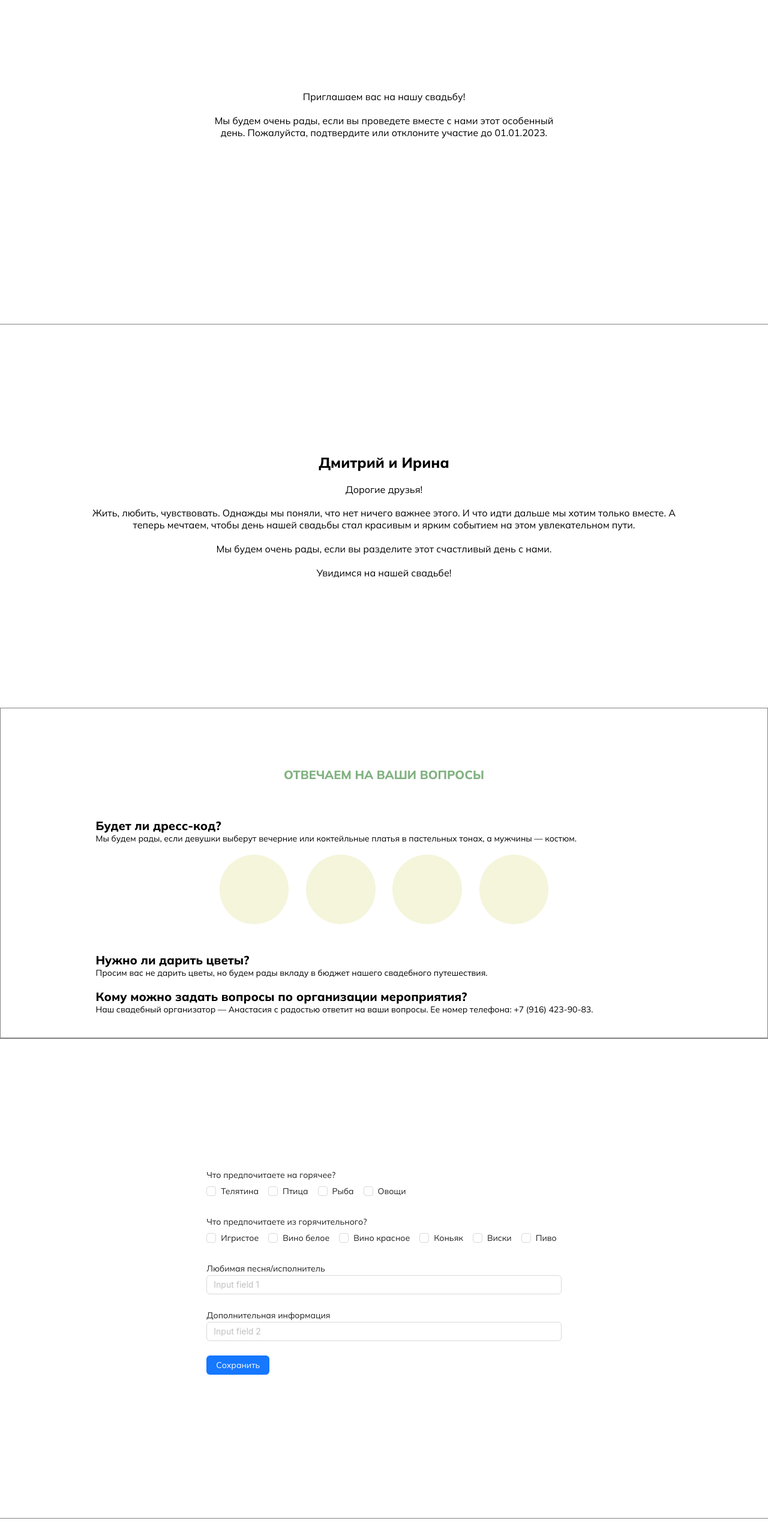
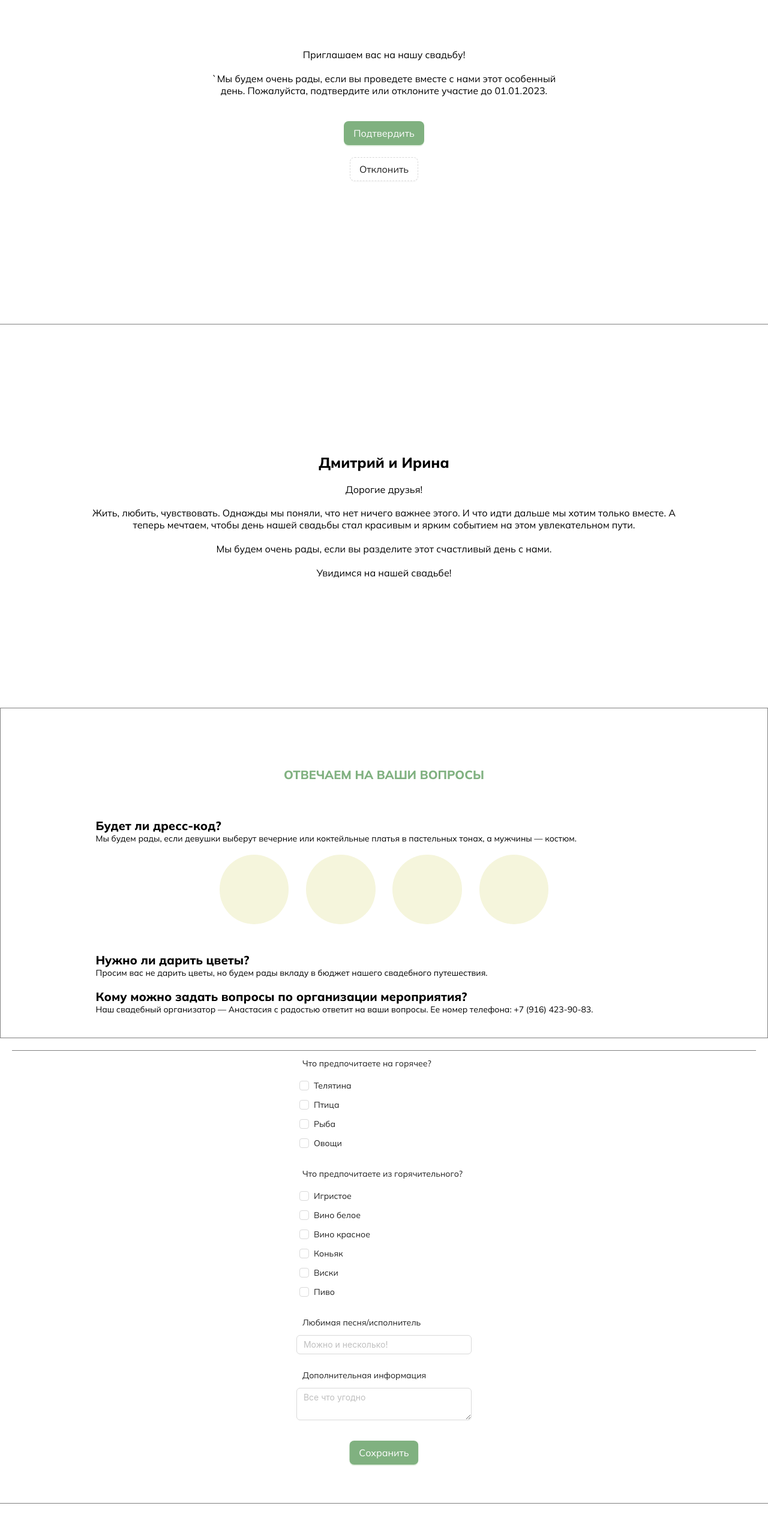
Before and after one commit to kdv267/-wedding-frontend, a React (Create React App) app: page /1 in a window 1280 px wide. Shown: the part 960-3526 px from the top of the page at 60% size. Built offline with nearby package versions, Linux system fonts and the light colour scheme; no server answers.

Commit message:
fix style form

```diff
--- a/src/components/form/Form.jsx
+++ b/src/components/form/Form.jsx
@@ -1,17 +1,17 @@
+/* eslint-disable object-curly-newline */
 import React, { useEffect } from 'react';
-import {
-  Form, Checkbox, Button, Input, notification,
-} from 'antd';
+import { Form, Checkbox, Button, Input, notification } from 'antd';
 import axios from 'axios';
 import { useParams } from 'react-router-dom';
 import styles from './Form.module.scss';
 
 const filterData = (data) => {
-  const {
-    drink, food, music, comment,
-  } = data;
+  const { drink, food, music, comment } = data;
   return {
-    drink, food, music, comment,
+    drink,
+    food,
+    music,
+    comment,
   };
 };
 
@@ -53,44 +53,68 @@ export default function MyForm({ formRef }) {
   };
 
   return (
-    <div
-      className={styles.myForm}
-      ref={formRef}
-    >
+    <div className={styles.myForm} ref={formRef}>
       <Form form={form} name="myForm" layout="vertical" onFinish={onFinish}>
-        <p>Что предпочитаете на горячее?</p>
-        <Form.Item name="food">
-          <Checkbox.Group direction="vertical">
-            <Checkbox value="beef">Телятина</Checkbox>
-            <Checkbox value="chicken">Птица</Checkbox>
-            <Checkbox value="fish">Рыба</Checkbox>
-            <Checkbox value="vegetable">Овощи</Checkbox>
+        <p className={styles.question_title}>Что предпочитаете на горячее?</p>
+        <Form.Item className={styles.food} name="food">
+          <Checkbox.Group className={styles.food_group} direction="vertical">
+            <Checkbox className={styles.food_element} value="beef">
+              Телятина
+            </Checkbox>
+            <Checkbox className={styles.food_element} value="chicken">
+              Птица
+            </Checkbox>
+            <Checkbox className={styles.food_element} value="fish">
+              Рыба
+            </Checkbox>
+            <Checkbox className={styles.food_element} value="vegetable">
+              Овощи
+            </Checkbox>
           </Checkbox.Group>
         </Form.Item>
 
-        <p>Что предпочитаете из горячительного?</p>
-        <Form.Item name="drink">
-          <Checkbox.Group direction="vertical">
-            <Checkbox value="champagne">Игристое</Checkbox>
-            <Checkbox value="wineWhite">Вино белое</Checkbox>
-            <Checkbox value="wineRed">Вино красное</Checkbox>
-            <Checkbox value="cognac">Коньяк</Checkbox>
-            <Checkbox value="wisky">Виски</Checkbox>
-            <Checkbox value="beer">Пиво</Checkbox>
+        <p className={styles.question_title}>
+          Что предпочитаете из горячительного?
+        </p>
+        <Form.Item className={styles.drink} name="drink">
+          <Checkbox.Group className={styles.drink_group} direction="vertical">
+            <Checkbox className={styles.drink_element} value="champagne">
+              Игристое
+            </Checkbox>
+            <Checkbox className={styles.drink_element} value="wineWhite">
+              Вино белое
+            </Checkbox>
+            <Checkbox className={styles.drink_element} value="wineRed">
+              Вино красное
+            </Checkbox>
+            <Checkbox className={styles.drink_element} value="cognac">
+              Коньяк
+            </Checkbox>
+            <Checkbox className={styles.drink_element} value="wisky">
+              Виски
+            </Checkbox>
+            <Checkbox className={styles.drink_element} value="beer">
+              Пиво
+            </Checkbox>
           </Checkbox.Group>
         </Form.Item>
 
-        <p>Любимая песня/исполнитель</p>
+        <p className={styles.question_title}>Любимая песня/исполнитель</p>
         <Form.Item name="music">
-          <Input placeholder="Input field 1" />
+          <Input placeholder="Можно и несколько!" />
         </Form.Item>
 
-        <p>Дополнительная информация</p>
+        <p className={styles.question_title}>Дополнительная информация</p>
         <Form.Item name="comment">
-          <Input placeholder="Input field 2" />
+          <Input.TextArea placeholder="Все что угодно" />
         </Form.Item>
         <Form.Item>
-          <Button type="primary" htmlType="submit">
+          <Button
+            size="large"
+            className={styles.buttonSave}
+            type="primary"
+            htmlType="submit"
+          >
             Сохранить
           </Button>
         </Form.Item>
--- a/src/components/form/Form.module.scss
+++ b/src/components/form/Form.module.scss
@@ -1,9 +1,44 @@
 .myForm {
+  margin: 20px;
   display: flex;
   flex-direction: column;
   align-items: center;
   justify-content: center;
   gap: 3%;
-  height: 100vh;
   border-top: 0.5px solid gray;
+  font-size: 16px;
+
+  .food {
+    .food_group {
+      display: flex;
+      flex-direction: column;
+      .food_element {
+        margin: 5px;
+      }
+    }
+  }
+
+  .drink {
+    .drink_group {
+      display: flex;
+      flex-direction: column;
+
+      .drink_element {
+        margin: 5px;
+      }
+    }
+  }
+
+  .question_title {
+    margin: 10px 15px 10px 10px;
+  }
+
+  .buttonSave {
+    margin-top: 30px;
+    position: relative;
+    left: 50%;
+    transform: translate(-50%, -50%);
+    display: flex;
+    align-items: center;
+  }
 }
--- a/src/components/header/Header.module.scss
+++ b/src/components/header/Header.module.scss
@@ -12,7 +12,9 @@
 }
 
 .fixed {
+
     position: fixed;
+    z-index: 10000;
     top: 0;
     left: 0;
     width: 100%;
--- a/src/components/invite/Invite.jsx
+++ b/src/components/invite/Invite.jsx
@@ -1,16 +1,13 @@
 import React from 'react';
+import { Button } from 'antd';
 import styles from './Invite.module.scss';
 
 export default function Invite({ inviteRef, guests }) {
   return (
-    <div
-      className={styles.container}
-      ref={inviteRef}
-    >
+    <div className={styles.container} ref={inviteRef}>
       <h2>{guests?.name}</h2>
 
-      {
-        guests?.is_single ? (
+      {guests?.is_single ? (
         <div>
           <p>Приглашаем тебя на нашу свадьбу!</p>
           <br />
@@ -18,8 +15,7 @@ export default function Invite({ inviteRef, guests }) {
             Мы будем очень рады, если ты проведешь вместе с нами этот особенный
             <br />
             {' '}
-              день.
-              Пожалуйста, подтверди или отклони участие до 01.01.2023
+            день. Пожалуйста, подтверди или отклони участие до 01.01.2023
           </p>
         </div>
       ) : (
@@ -27,15 +23,26 @@ export default function Invite({ inviteRef, guests }) {
           <p>Приглашаем вас на нашу свадьбу!</p>
           <br />
           <p>
-              Мы будем очень рады, если вы проведете вместе с нами этот особенный
+            `Мы будем очень рады, если вы проведете вместе с нами этот особенный
+            {' '}
             <br />
             {' '}
-              день.
-              Пожалуйста, подтвердите или отклоните участие до 01.01.2023.
+            день. Пожалуйста, подтвердите или отклоните участие до
+            01.01.2023.
           </p>
         </div>
-        )
-      }
+      )}
+      {guests?.is_confirm === 'null' ? (
+        <div className={styles.buttons}>
+          <Button className={styles.buttonAccept} size="large" type="primary">Подтвердить</Button>
+          <Button className={styles.buttonReject} size="large" type="dashed">Отклонить</Button>
+        </div>
+      ) : (
+        <div className={styles.buttons}>
+          <Button className={styles.buttonAccept} size="large" type="primary">Подтвердить</Button>
+          <Button className={styles.buttonReject} size="large" type="dashed">Отклонить</Button>
+        </div>
+      ) }
 
     </div>
   );
--- a/src/components/invite/Invite.module.scss
+++ b/src/components/invite/Invite.module.scss
@@ -7,4 +7,18 @@
     justify-content: center;
     text-align: center;
     border-top: 0.5px solid gray;
+
+    .buttons {
+      display: flex;
+      flex-direction: column;
+      align-items: center ;
+
+      .buttonAccept{
+        margin-top: 20px;
+      }
+
+      .buttonReject{
+        margin-top: 20px;
+      }
+    }
 }
--- a/src/components/main-page/MainPage.jsx
+++ b/src/components/main-page/MainPage.jsx
@@ -2,6 +2,7 @@ import React, { useEffect, useRef, useState } from 'react';
 
 import axios from 'axios';
 import { useParams } from 'react-router-dom';
+import { ConfigProvider } from 'antd';
 import Header from '../header/Header';
 import MainContent from '../main-content/MainContent';
 import Invite from '../invite/Invite';
@@ -41,6 +42,13 @@ function MainPage() {
 
   return (
     <div>
+      <ConfigProvider
+        theme={{
+          token: {
+            colorPrimary: '#80b180',
+          },
+        }}
+      >
         <div className={styles.container}>
           <Header
             inviteRef={inviteRef}
@@ -59,6 +67,7 @@ function MainPage() {
         <Form formRef={formRef} guests={guests} />
         <Program programRef={programRef} />
         <Map mapRef={mapRef} />
+      </ConfigProvider>
     </div>
   );
 }
```
Lines whose indentation alone changed are shown as unchanged.
